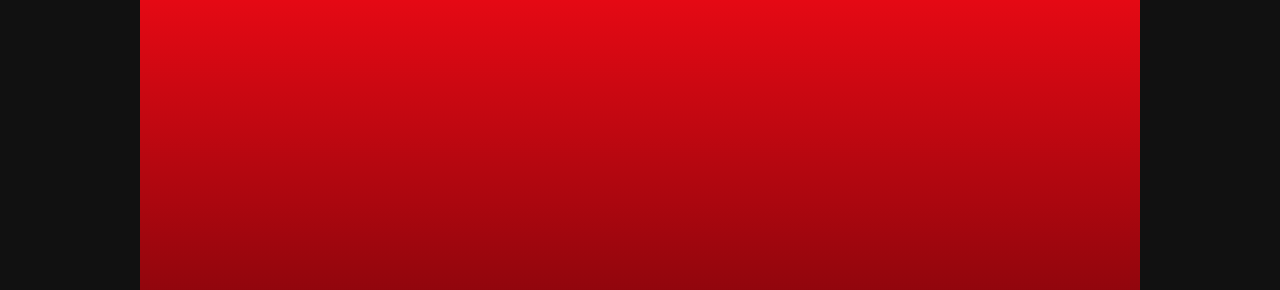
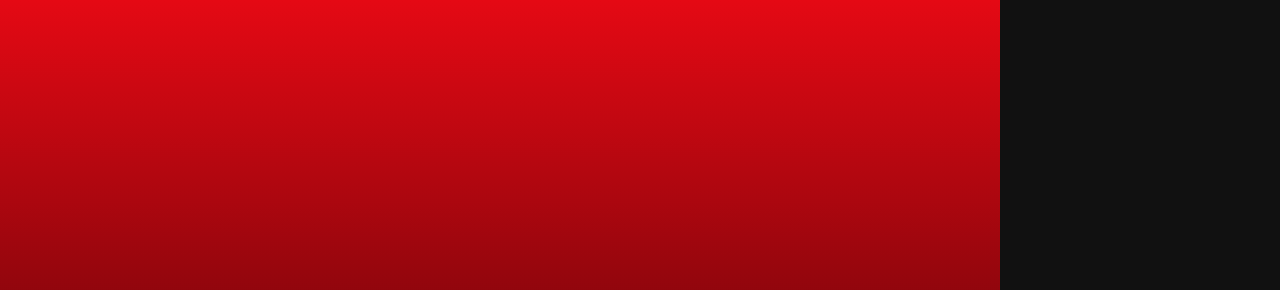
Before and after one commit to caritatifrasso-prog/car-itatif, a plain HTML site: page index.html in a window 1280 px wide. Shown: the part 91-381 px from the top of the page. Drawn offline with Linux system fonts and the light colour scheme.

Commit message:
Update style.css

```diff
--- a/style.css
+++ b/style.css
@@ -67,10 +67,10 @@ nav ul li a:hover {
 
 /* HERO */
 .hero {
-  width: 100vw;              /* pleine largeur */
-  min-height: 100vh;         /* pleine hauteur de l'écran */
+  width: 100%;               /* prend 100% de l’écran sans déborder */
+  min-height: 100vh;         /* pleine hauteur */
   background: linear-gradient(to top, #000000, #e50914);
-  display: flex;             /* permet de centrer verticalement */
+  display: flex;
   flex-direction: column;
   align-items: center;
   justify-content: center;
@@ -78,6 +78,7 @@ nav ul li a:hover {
   color: white;
   padding: 20px;
   box-sizing: border-box;
+  margin: 0;                 /* supprime toute marge éventuelle */
 }
 
 .hero h1 {
@@ -108,7 +109,6 @@ nav ul li a:hover {
 .btn:hover {
   background: #000000;
 }
-
 
 /* SECTIONS */
 section {
```
